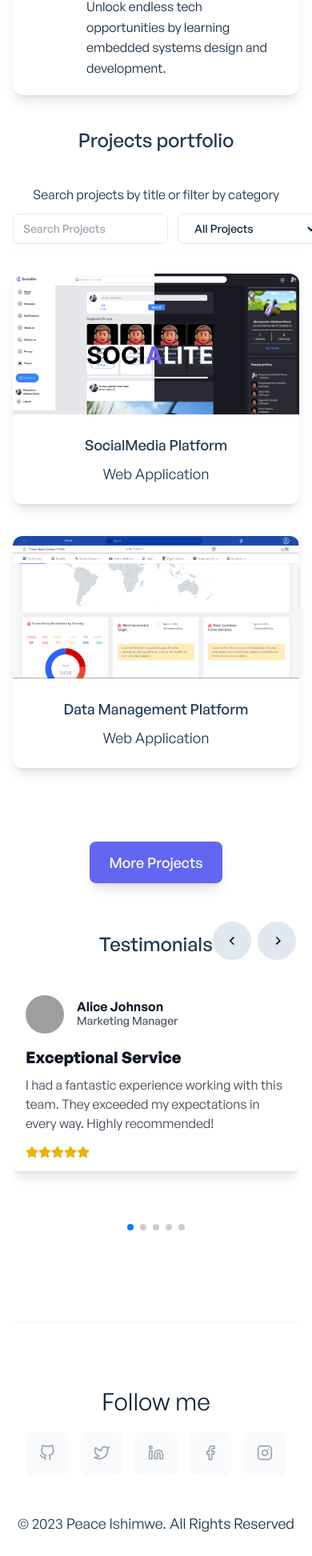
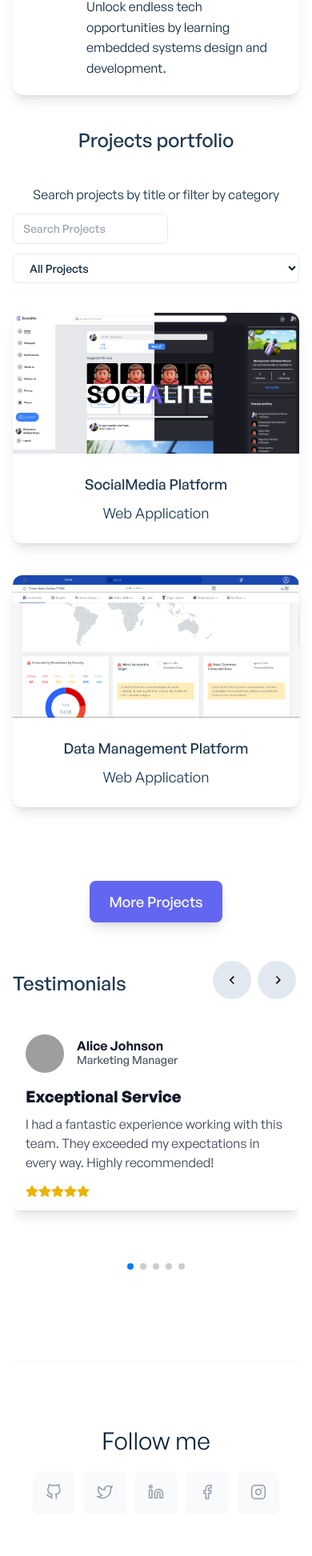
Before and after one commit to Peace-Ishimwe/Peace-Ishimwe.dev, a React (Create React App) app in the folder client/: page / in a window 390 px wide. Shown: the part 1306-3251 px from the top of the page at 80% size. Built offline with nearby package versions, Linux system fonts and the light colour scheme; grey boxes are pictures that could not be loaded.

Commit message:
responsiveness issues solved

```diff
--- a/client/src/components/Testimonials/Testimonials.jsx
+++ b/client/src/components/Testimonials/Testimonials.jsx
@@ -92,7 +92,7 @@ const Testimonials = () => {
     <>
       <section className="pt-5 pb-5 lg:pt-[12px] lg:pb-[12px] relative my-10">
         <section>
-          <h4 className="mb-8 font-general-medium text-2xl sm:text-4xl text-ternary-dark dark:text-ternary-light text-center">
+          <h4 className="mb-8 font-general-medium text-2xl sm:text-4xl text-ternary-dark dark:text-ternary-light md:text-center">
             Testimonials
           </h4>
         </section>
--- a/client/src/components/projects/ProjectsGrid.jsx
+++ b/client/src/components/projects/ProjectsGrid.jsx
@@ -30,6 +30,8 @@ const ProjectsGrid = () => {
 				<div
 					className="
                         flex
+						flex-col
+						md:flex-row
                         justify-between
                         border-b border-primary-light
                         dark:border-secondary-dark
@@ -80,7 +82,6 @@ const ProjectsGrid = () => {
 							aria-label="Name"
 						/>
 					</div>
-
 					<ProjectsFilter setSelectProject={setSelectProject} />
 				</div>
 			</div>
--- a/client/src/components/shared/AppFooter.jsx
+++ b/client/src/components/shared/AppFooter.jsx
@@ -44,7 +44,7 @@ const AppFooter = () => {
 					<p className="text-3xl sm:text-4xl text-primary-dark dark:text-primary-light mb-5">
 						Follow me
 					</p>
-					<ul className="flex gap-4 sm:gap-8">
+					<ul className="flex gap-3 sm:gap-8">
 						{socialLinks.map((link) => (
 							<a
 								href={link.url}
--- a/client/src/context/ProjectsContext.jsx
+++ b/client/src/context/ProjectsContext.jsx
@@ -22,12 +22,13 @@ export const ProjectsProvider = (props) => {
 		return result;
 	});
 
-	// Select projects by project category
-	const selectProjectsByCategory = projects.filter((item) => {
-		let category =
-			item.category.charAt(0).toUpperCase() + item.category.slice(1);
-		return category.includes(selectProject);
-	});
+// Select projects by project category
+const selectProjectsByCategory = projects.filter((item) => {
+  let category =
+    item.category.charAt(0).toUpperCase() + item.category.slice(1);
+  return selectProject ? category.includes(selectProject) : false;
+});
+
 
 	return (
 		<ProjectsContext.Provider
--- a/client/src/data/projects.js
+++ b/client/src/data/projects.js
@@ -6,12 +6,7 @@ export const projectsData = [
 		id: 0,
 		title: 'SocialMedia Platform',
 		category: 'Web Application',
-		img: Socialite,
-		ProjectHeader: {
-			title: 'Project Management UI - From Context',
-			publishDate: 'Jul 26, 2021',
-			tags: 'UI / Frontend',
-		},
+		img: Socialite
 	},
 	{
 		id: 1,
--- a/client/src/pages/Home.jsx
+++ b/client/src/pages/Home.jsx
@@ -14,7 +14,7 @@ const Home = () => {
 			<Doings />
 
 			<ProjectsProvider>
-				<ProjectsGrid></ProjectsGrid>
+				<ProjectsGrid />
 			</ProjectsProvider>
 
 			<div className="mt-8 sm:mt-10 flex justify-center">
```
Also changed, not shown: client/public/manifest.json, client/src/components/reusable/Button.jsx (line endings or trailing spaces).
